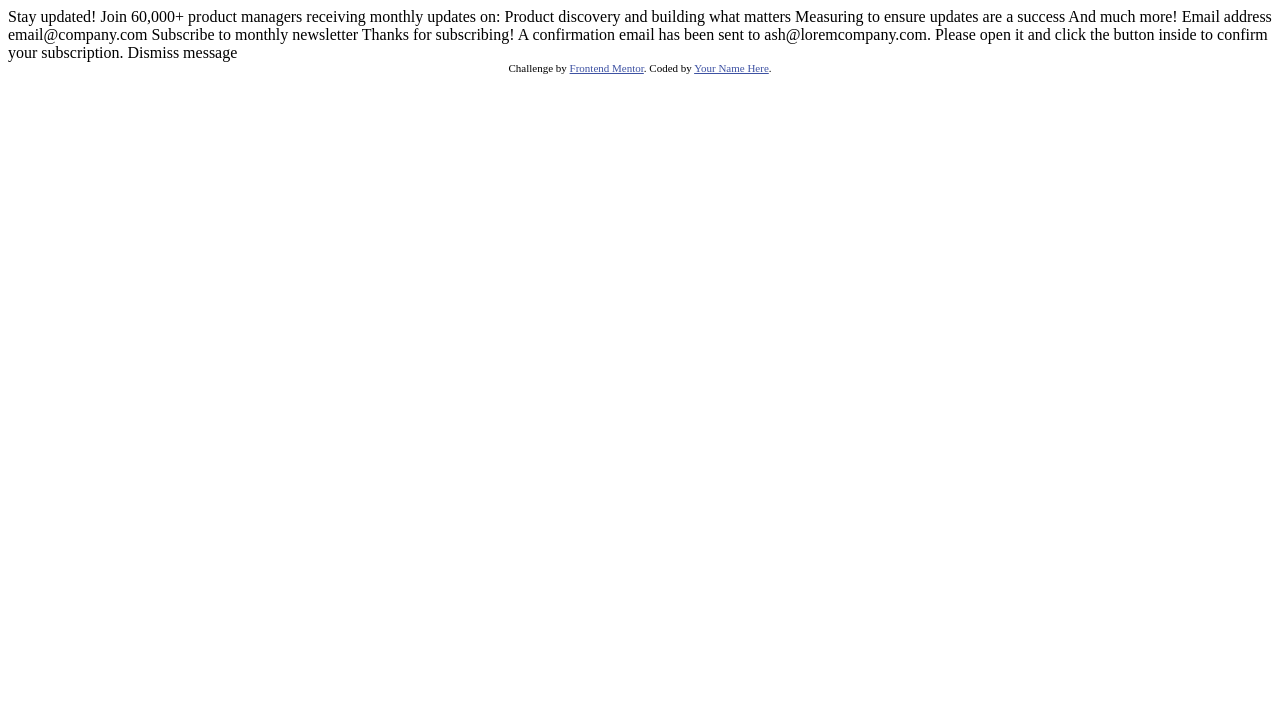
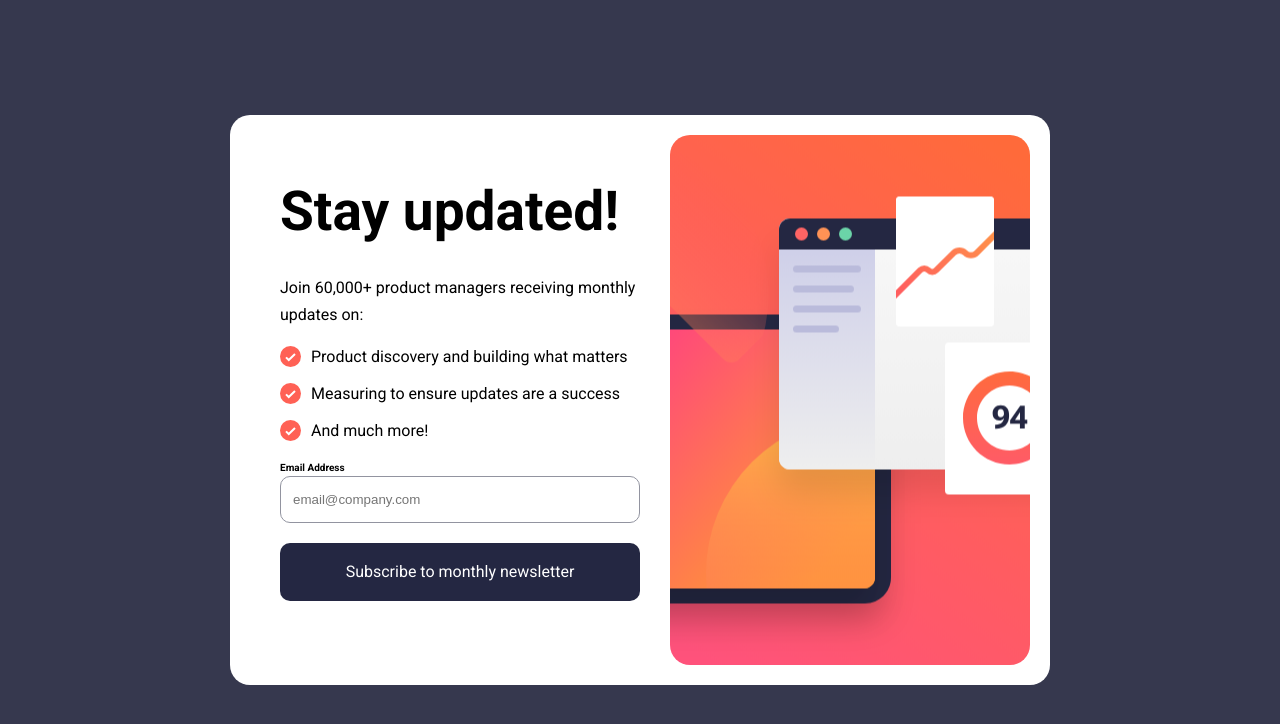
Before and after one commit to rezaasghari24/newsletter, a plain HTML site: page index.html in a window 1280 px wide. Drawn offline with Linux system fonts and the light colour scheme.

Commit message:
complete main design

```diff
--- a/css/style.css
+++ b/css/style.css
@@ -18,6 +18,7 @@
 html {
     box-sizing: border-box;
     font-size: 62.5%;
+    width: 100%;
 }
 
 body {
@@ -25,4 +26,94 @@ body {
     font-size: 1.6rem;
     font-weight: 400;
     line-height: 1.7;
+    background-color: var(--Charcoal-Grey);
 }
+
+.primary-header {
+    font-size: 5.5rem;
+    font-weight: 700;
+}
+
+.paragraph {
+    font-size: 1.6rem;
+}
+.container {
+
+    background-color: var(--White);
+    position: absolute;
+    top: 50%;
+    left: 50%;
+    transform: translate(-50%,-50%);
+    display: flex;
+    border-radius: 2rem;
+    padding: 2rem;
+    height: 57rem;
+}
+
+.newsletter {
+    padding: 3rem;
+    max-width: 46rem;
+    min-width: 42rem;
+    height: auto;
+}
+.newsletter > * {
+    margin-bottom: 1.5rem;
+}
+.newsletter__img-box {
+    background-image: url("../assets/images/illustration-sign-up-desktop.svg");
+    background-position: center;
+    border-radius: 2rem;
+    min-width: 36rem;
+
+}
+
+.newsletter__list {
+    display: flex;
+    align-items: center;
+    margin-bottom: 1rem;
+}
+
+.newsletter__list--icn {
+    margin-right: 1rem;
+}
+
+.subscribe {
+    display: flex;
+    flex-direction: column;
+}
+.email-lable {
+    font-size: 1rem;
+    font-weight: 700;
+}
+
+.email-input {
+    outline: none;
+    cursor: pointer;
+    border-radius: 1rem;
+    padding: 1.5rem 1.2rem;
+    color: var(--Charcoal-Grey);
+    border: .1rem solid var(--Grey);
+    margin-bottom: 2rem;
+}
+
+.email-input:focus-visible {
+    border: .1rem solid var(--Grey);
+}
+
+
+.btn:link,
+.btn:visited {
+    text-decoration: none;
+    text-align: center;
+    display: block;
+    background-color: var(--Dark-Slate-Grey);
+    color: var(--White);
+    padding: 1.5rem 0;
+    border-radius: 1rem;
+    transition: all .5s;
+}
+
+.btn:hover {
+    background-image: linear-gradient(to right bottom, rgb(254, 84, 120),rgb(253, 104, 62));
+    box-shadow: 0rem 2rem 71px -13px rgb(254, 84, 120);
+}
--- a/index.html
+++ b/index.html
@@ -5,48 +5,69 @@
   <meta name="viewport" content="width=device-width, initial-scale=1.0"> <!-- displays site properly based on user's device -->
 
   <link rel="icon" type="image/png" sizes="32x32" href="./assets/images/favicon-32x32.png">
-
+  <link href="https://fonts.googleapis.com/css2?family=Roboto:wght@400;700&display=swap" rel="stylesheet">
   <title>Frontend Mentor | Newsletter sign-up form with success message</title>
-
+  <link rel="stylesheet" href="css/style.css">
+  <script defer src="js/script.js"></script>
   <!-- Feel free to remove these styles or customise in your own stylesheet 👍 -->
-  <style>
+  <!-- <style>
     .attribution { font-size: 11px; text-align: center; }
     .attribution a { color: hsl(228, 45%, 44%); }
-  </style>
+  </style> -->
 </head>
 <body>
 
   <!-- Sign-up form start -->
 
-  Stay updated!
+  <div class="container">
+    <div class="newsletter">
+      <h1 class="primary-header">
+        Stay updated!
+      </h1>
+      <p class="paragraph">
+        Join 60,000+ product managers receiving monthly updates on:
+      </p>
+      <section class="newsletter__lists">
+        <div class="newsletter__list">
+          <img class="newsletter__list--icn" src="assets/images/icon-list.svg" alt="">
+          <p class="paragraph">Product discovery and building what matters</p>
+        </div>
+        <div class="newsletter__list">
+          <img class="newsletter__list--icn" src="assets/images/icon-list.svg" alt="">
+          <p class="paragraph">Measuring to ensure updates are a success</p>
+        </div>
+        <div class="newsletter__list">
+          <img class="newsletter__list--icn" src="assets/images/icon-list.svg" alt="">
+          <p class="paragraph">And much more!</p>
+        </div>
+      </section>
+      <div class="subscribe">
+        <label class="email-lable" for="email">Email Address</label>
+        <input class="email-input" type="email" id="email" name="email" placeholder="email@company.com">
+        <a class="btn" href="#">Subscribe to monthly newsletter</a>
+      </div>
+    </div>
+    <div class="newsletter__img-box">
+    </div>
+  </div>
 
-  Join 60,000+ product managers receiving monthly updates on:
-
-  Product discovery and building what matters
-  Measuring to ensure updates are a success
-  And much more!
-
-  Email address
-  email@company.com
-
-  Subscribe to monthly newsletter
 
   <!-- Sign-up form end -->
 
   <!-- Success message start -->
 
-  Thanks for subscribing!
+  <!-- Thanks for subscribing!
 
   A confirmation email has been sent to ash@loremcompany.com.
   Please open it and click the button inside to confirm your subscription.
 
-  Dismiss message
+  Dismiss message -->
 
   <!-- Success message end -->
 
-  <div class="attribution">
+  <!-- <div class="attribution">
     Challenge by <a href="https://www.frontendmentor.io?ref=challenge" target="_blank">Frontend Mentor</a>.
     Coded by <a href="#">Your Name Here</a>.
-  </div>
+  </div> -->
 </body>
 </html>
```
